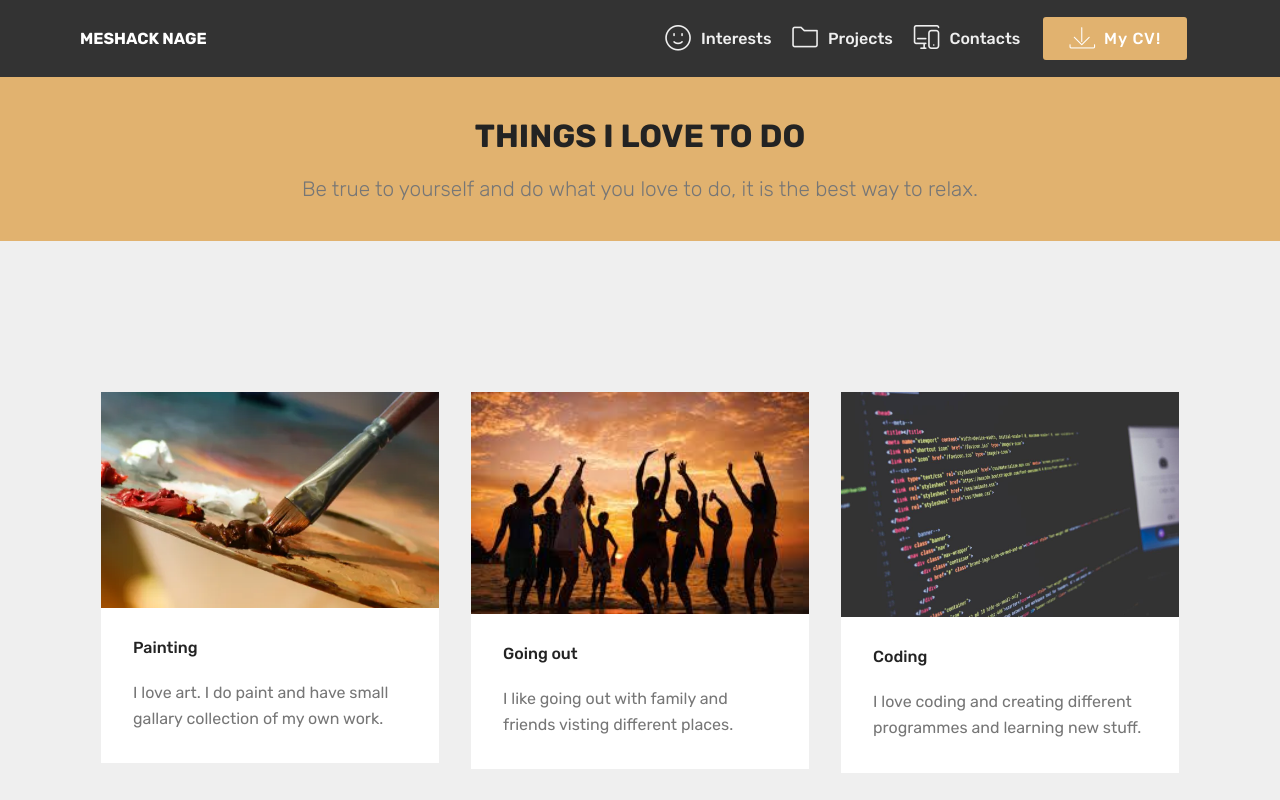
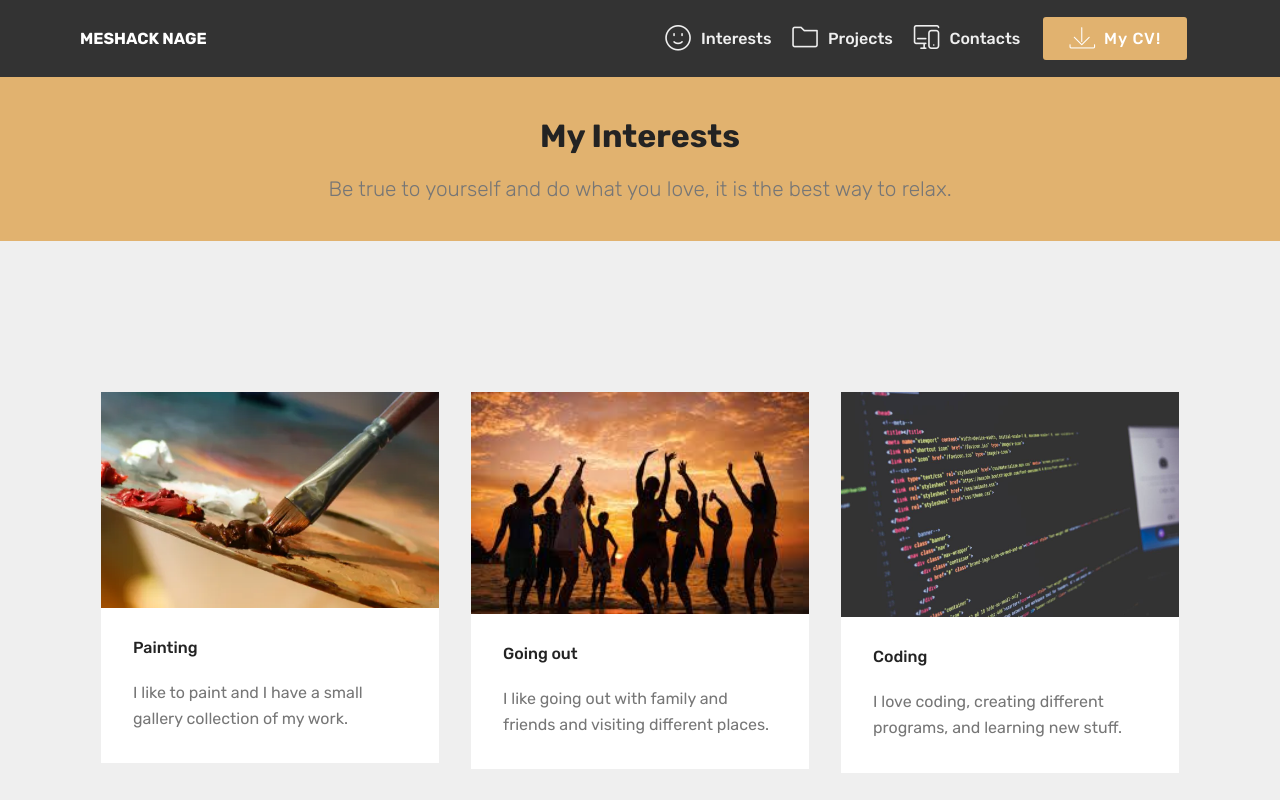
Before and after one commit to MeshackNage/MeshackNage.github.io, a plain HTML site: page page2.html in a window 1280 px wide. Shown: the top 800 px of the page. Drawn offline with Linux system fonts and the light colour scheme; some packages are replaced by stand-ins of ours; a script that the page names is missing; files whose address does not match are found by name.

Commit message:
Update page2.html

```diff
--- a/page2.html
+++ b/page2.html
@@ -60,9 +60,9 @@
         <div class="media-container-row">
             <div class="title col-12 col-md-8">
                 <h2 class="align-center pb-3 mbr-fonts-style display-2"><strong>
-                    THINGS I LOVE TO DO</strong><strong><br></strong></h2>
+                    My Interests</strong><strong><br></strong></h2>
                 <h3 class="mbr-section-subtitle align-center mbr-light mbr-fonts-style display-5">
-                    Be true to yourself and do what you love to do, it is the best way to relax.</h3>
+                    Be true to yourself and do what you love, it is the best way to relax.</h3>
 
             </div>
         </div>
@@ -82,7 +82,7 @@
                         <h4 class="card-title mbr-fonts-style display-7">
                             Painting</h4>
                         <p class="mbr-text mbr-fonts-style display-7">
-                            I love art. I do paint and have small gallary collection of my own work.</p>
+                            I like to paint and I have a small gallery collection of my work.</p>
                     </div>
 
                 </div>
@@ -97,7 +97,7 @@
                         <h4 class="card-title mbr-fonts-style display-7">
                             Going out</h4>
                         <p class="mbr-text mbr-fonts-style display-7">
-                            I like going out with family and friends visting different places.</p>
+                            I like going out with family and friends and visiting different places.</p>
                     </div>
 
                 </div>
@@ -111,7 +111,7 @@
                     <div class="card-box">
                         <h4 class="card-title mbr-fonts-style display-7">Coding</h4>
                         <p class="mbr-text mbr-fonts-style display-7">
-                            I love coding and creating different programmes and learning new stuff.</p>
+                            I love coding, creating different programs, and learning new stuff.</p>
                     </div>
 
                 </div>
```
